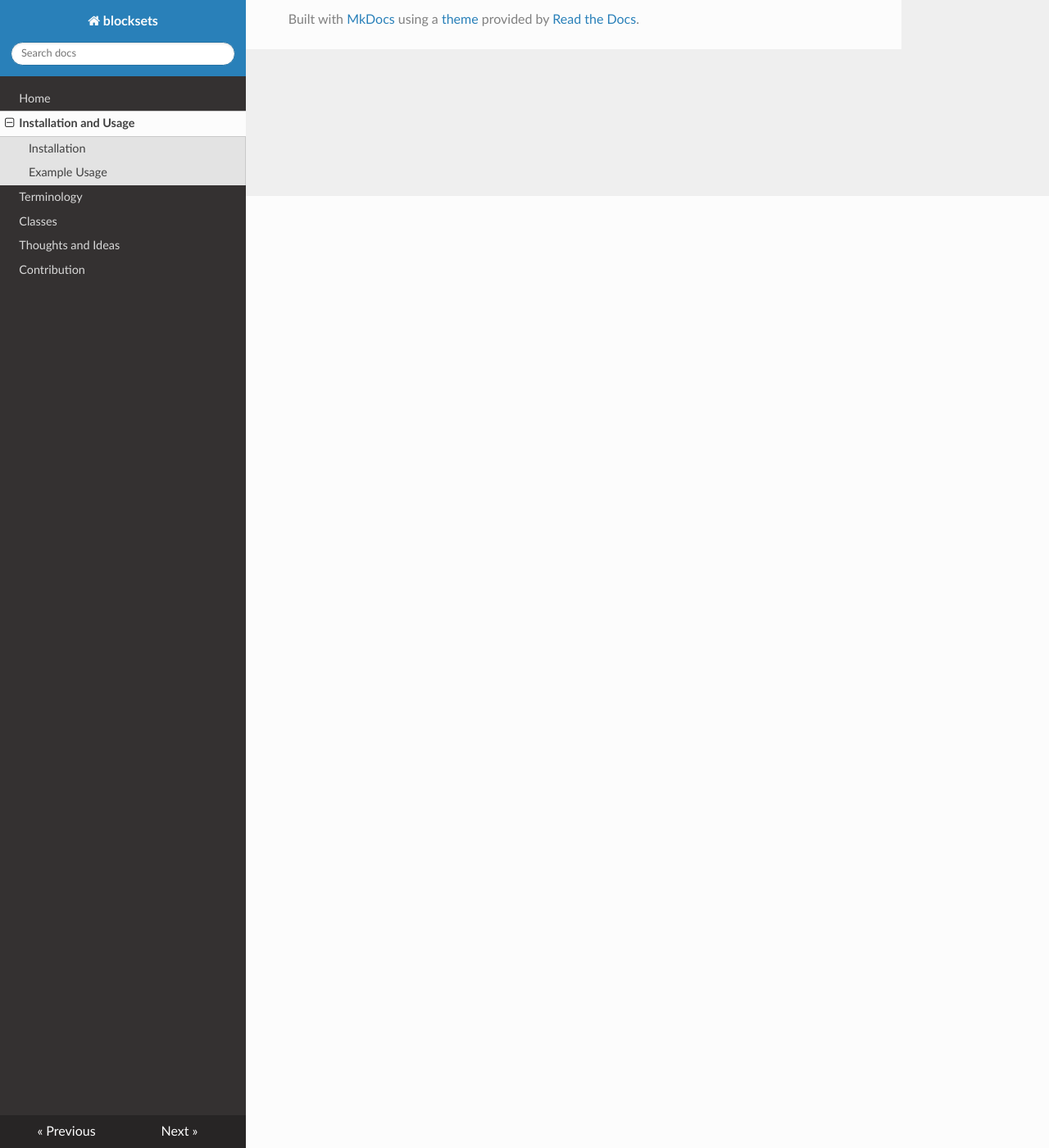
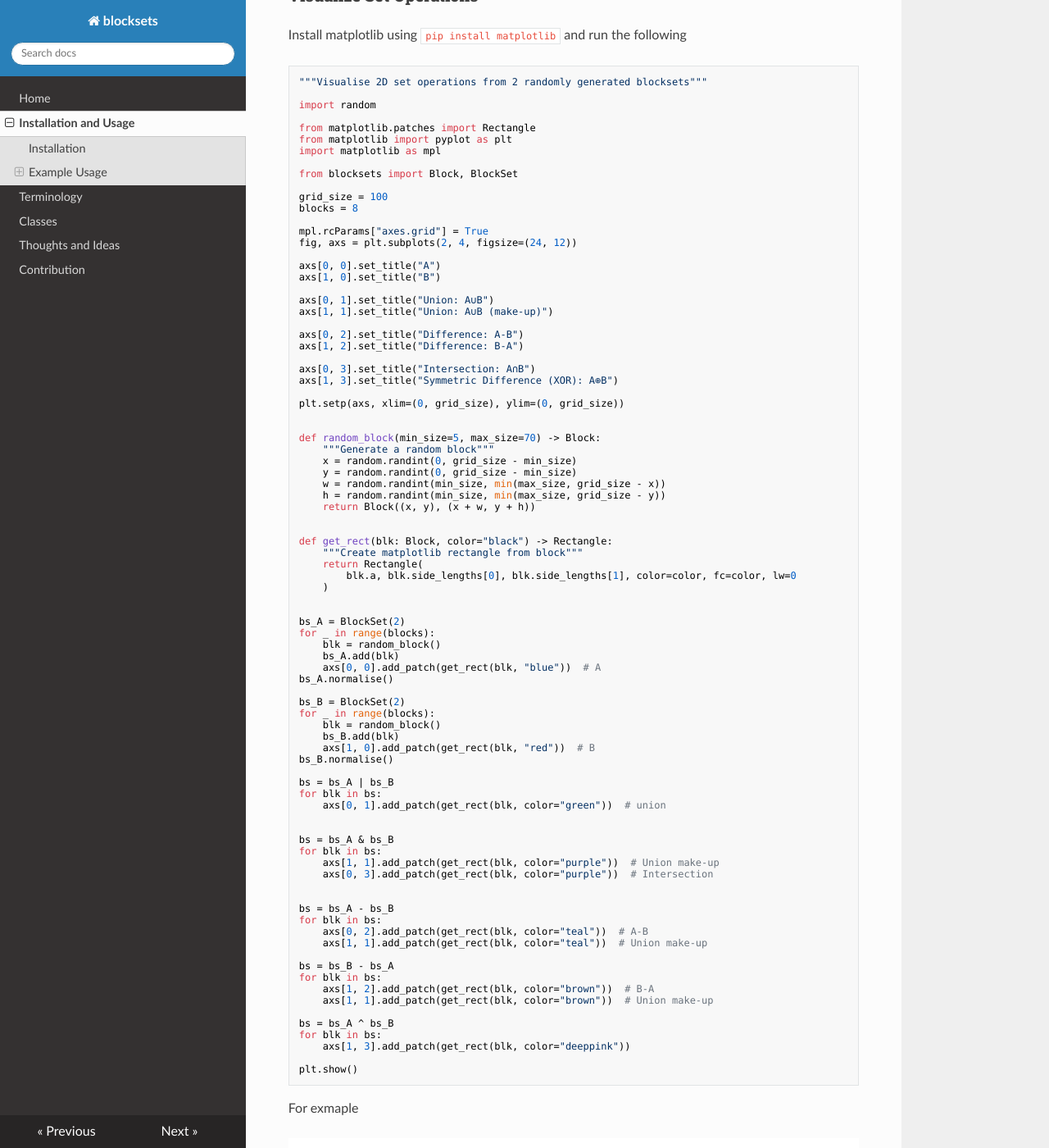
Before and after one commit to daveisagit/blocksets, an MkDocs documentation site: the page built from docs/install_use.md, in a window 1280 px wide and 1400 px high, scrolled down 1161 px. Shown: the whole window at 82% size. Built offline with MkDocs 1.6.1, drawn with Linux system fonts in a browser that asks for light colours; nearby versions of some CDN libraries; some of the changed text lies outside the part shown.

Commit message:
Docs: 2D set operations

````diff
--- a/docs/install_use.md
+++ b/docs/install_use.md
@@ -52,3 +54,103 @@ printed output
 (49999, 50000, 0)..(50000, 99999, 99999)           4999850001
 (50000, 0, 0)..(99999, 99999, 99999)               499980000249999
 ```
+
+### Visualize Set Operations
+
+Install matplotlib using `pip install matplotlib` and run the following
+
+```python
+"""Visualise 2D set operations from 2 randomly generated blocksets"""
+
+import random
+
+from matplotlib.patches import Rectangle
+from matplotlib import pyplot as plt
+import matplotlib as mpl
+
+from blocksets import Block, BlockSet
+
+grid_size = 100
+blocks = 8
+
+mpl.rcParams["axes.grid"] = True
+fig, axs = plt.subplots(2, 4, figsize=(24, 12))
+
+axs[0, 0].set_title("A")
+axs[1, 0].set_title("B")
+
+axs[0, 1].set_title("Union: A∪B")
+axs[1, 1].set_title("Union: A∪B (make-up)")
+
+axs[0, 2].set_title("Difference: A-B")
+axs[1, 2].set_title("Difference: B-A")
+
+axs[0, 3].set_title("Intersection: A∩B")
+axs[1, 3].set_title("Symmetric Difference (XOR): A⊕B")
+
+plt.setp(axs, xlim=(0, grid_size), ylim=(0, grid_size))
+
+
+def random_block(min_size=5, max_size=70) -> Block:
+    """Generate a random block"""
+    x = random.randint(0, grid_size - min_size)
+    y = random.randint(0, grid_size - min_size)
+    w = random.randint(min_size, min(max_size, grid_size - x))
+    h = random.randint(min_size, min(max_size, grid_size - y))
+    return Block((x, y), (x + w, y + h))
+
+
+def get_rect(blk: Block, color="black") -> Rectangle:
+    """Create matplotlib rectangle from block"""
+    return Rectangle(
+        blk.a, blk.side_lengths[0], blk.side_lengths[1], color=color, fc=color, lw=0
+    )
+
+
+bs_A = BlockSet(2)
+for _ in range(blocks):
+    blk = random_block()
+    bs_A.add(blk)
+    axs[0, 0].add_patch(get_rect(blk, "blue"))  # A
+bs_A.normalise()
+
+bs_B = BlockSet(2)
+for _ in range(blocks):
+    blk = random_block()
+    bs_B.add(blk)
+    axs[1, 0].add_patch(get_rect(blk, "red"))  # B
+bs_B.normalise()
+
+bs = bs_A | bs_B
+for blk in bs:
+    axs[0, 1].add_patch(get_rect(blk, color="green"))  # union
+
+
+bs = bs_A & bs_B
+for blk in bs:
+    axs[1, 1].add_patch(get_rect(blk, color="purple"))  # Union make-up
+    axs[0, 3].add_patch(get_rect(blk, color="purple"))  # Intersection
+
+
+bs = bs_A - bs_B
+for blk in bs:
+    axs[0, 2].add_patch(get_rect(blk, color="teal"))  # A-B
+    axs[1, 1].add_patch(get_rect(blk, color="teal"))  # Union make-up
+
+bs = bs_B - bs_A
+for blk in bs:
+    axs[1, 2].add_patch(get_rect(blk, color="brown"))  # B-A
+    axs[1, 1].add_patch(get_rect(blk, color="brown"))  # Union make-up
+
+bs = bs_A ^ bs_B
+for blk in bs:
+    axs[1, 3].add_patch(get_rect(blk, color="deeppink"))
+
+plt.show()
+```
+
+For exmaple
+
+<img
+src="https://raw.githubusercontent.com/daveisagit/blocksets/main/assets/example_2d_all_set_operations.png"
+width="800" height="400" alt="2D - All Set Operations Example">
````
Also changed, not shown: other parts of docs/install_use.md (+2 -0 lines), docs/index.md (line endings or trailing spaces).
